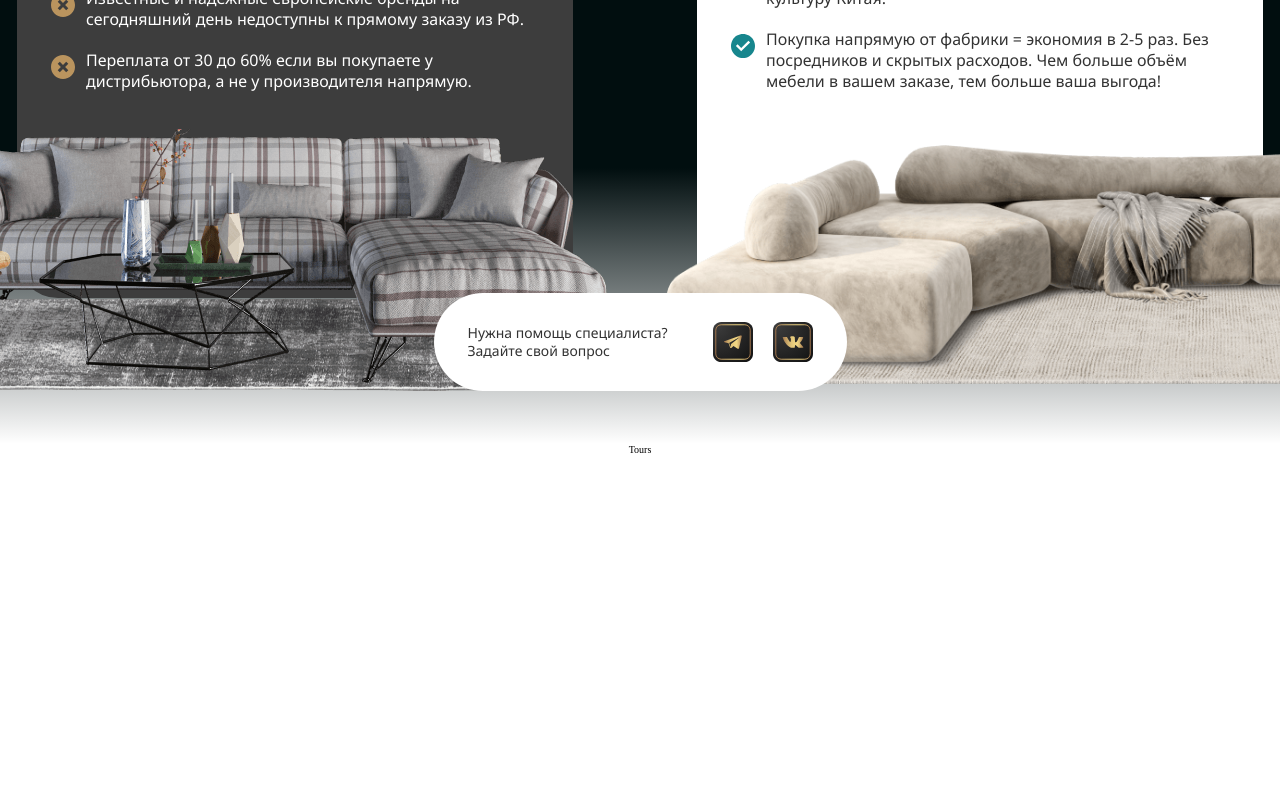
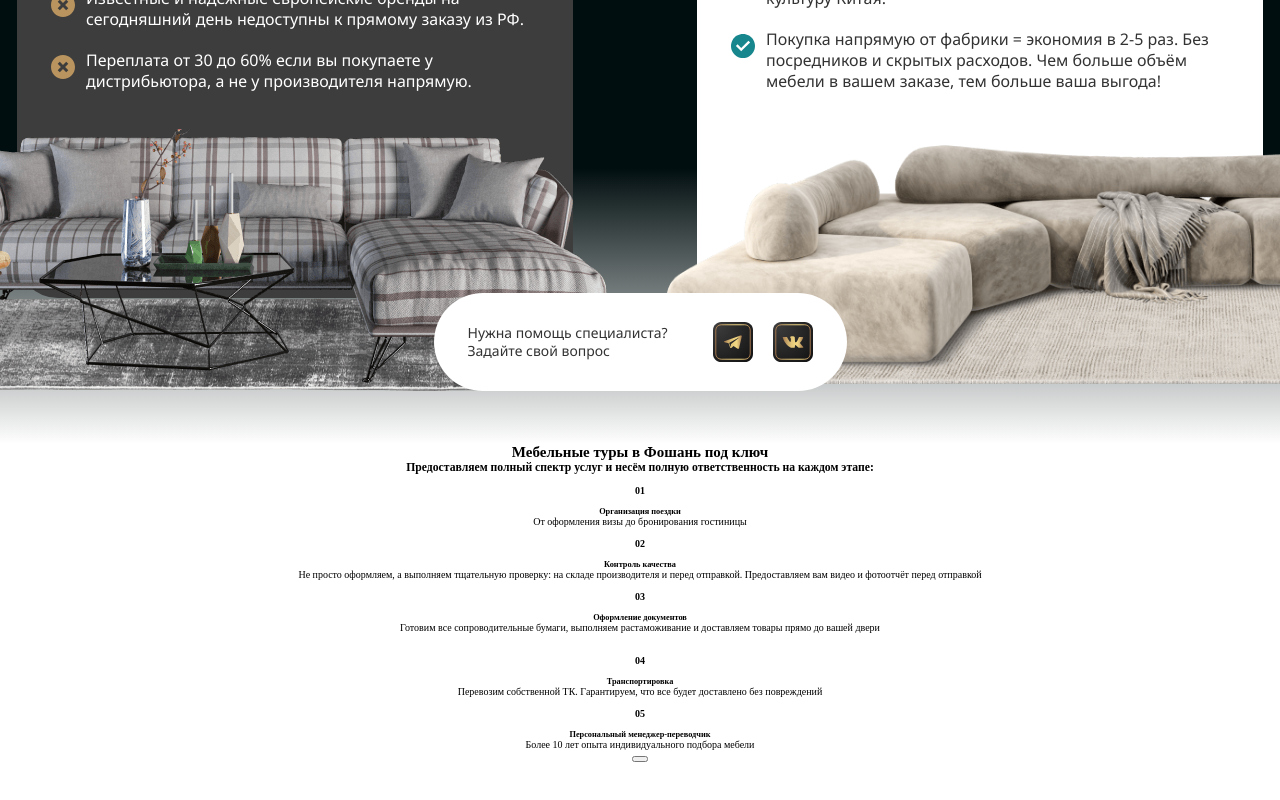
Before and after one commit to SubwaySerfer/B2B-testApp, a Vue app: page /home in a window 1280 px wide. Shown: the part 2094-2894 px from the top of the page. Built offline with nearby package versions, Linux system fonts and the light colour scheme; a web font is replaced by a local one.

Commit message:
feat: create basic tours section

```diff
--- a/src/components/home/ToursHomeInfo.vue
+++ b/src/components/home/ToursHomeInfo.vue
@@ -1,6 +1,53 @@
 <template>
   <section class="home-tours">
-    Tours
+    <h2>Мебельные туры в Фошань под ключ</h2>
+    <h3>Предоставляем полный спектр услуг и несём полную ответственность на каждом этапе:</h3>
+    <div>
+      <ul>
+        <li>
+          <div><img src="" alt="">
+            <h4>01</h4><img src="" alt="">
+          </div>
+          <h5>Организация поездки</h5>
+          <p>От оформления визы до бронирования гостиницы</p>
+        </li>
+        <li>
+          <div><img src="" alt="">
+            <h4>02</h4><img src="" alt="">
+          </div>
+          <h5>Контроль качества</h5>
+          <p>Не просто оформляем, а выполняем тщательную проверку: на складе производителя и перед отправкой.
+            Предоставляем вам видео и фотоотчёт перед отправкой</p>
+        </li>
+        <li>
+          <div><img src="" alt="">
+            <h4>03</h4><img src="" alt="">
+          </div>
+          <h5>Оформление документов</h5>
+          <p>Готовим все сопроводительные бумаги, выполняем растаможивание и доставляем товары прямо до вашей двери</p>
+        </li>
+        <li>
+          <figure class=""><img src="" alt=""></figure>
+        </li>
+        <li>
+          <div><img src="" alt="">
+            <h4>04</h4><img src="" alt="">
+          </div>
+          <h5>Транспортировка</h5>
+          <p>Перевозим собственной ТК. Гарантируем, что все будет доставлено без повреждений</p>
+        </li>
+        <li>
+          <div><img src="" alt="">
+            <h4>05</h4><img src="" alt="">
+          </div>
+          <h5>Персональный менеджер-переводчик</h5>
+          <p>Более 10 лет опыта индивидуального подбора мебели</p>
+        </li>
+        <li>
+          <button></button>
+        </li>
+      </ul>
+    </div>
   </section>
 </template>
 
```
